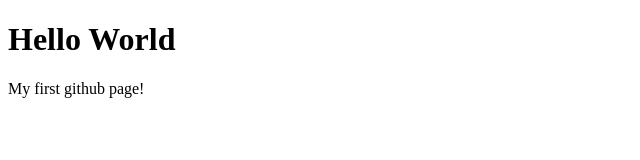
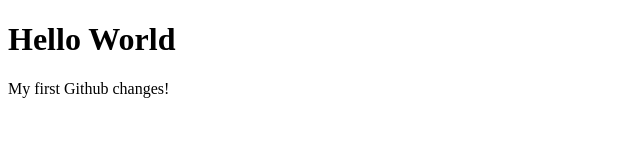
Before and after one commit to JustinWine/JustinWine.github.io, a plain HTML site: page index.html in a window 1280 px wide. Shown: the full height of the page, 0-640 px from the left. Drawn offline with Linux system fonts and the light colour scheme.

Commit message:
Testing Changes
Changing page to changes.

```diff
--- a/index.html
+++ b/index.html
@@ -2,6 +2,6 @@
 <html>
 <body>
 <h1>Hello World</h1>
-<p>My first github page!</p>
+<p>My first Github changes!</p>
 </body>
 </html>
```
